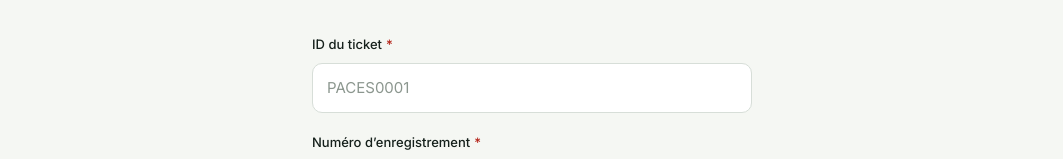
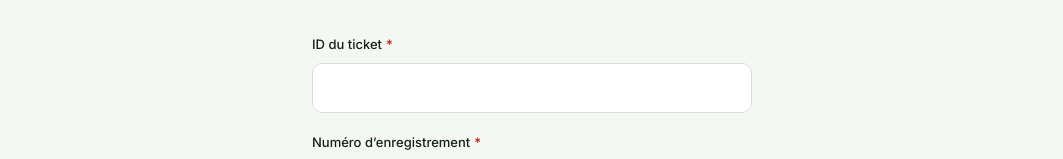
Before and after one commit to fanasinahenintsoa73-design/PROJET_QCM, a React (Vite) app: page /acces in a window 1280 px wide. Shown: the part 264-423 px from the top of the page, without its empty margins (108-1171 px from the left). Built offline with nearby package versions, Linux system fonts and the light colour scheme; no server answers; a web font is replaced by a local one.

Commit message:
fix(acces): retirer l'exemple PACES0001 du champ ID

```diff
--- a/src/pages/TicketAccessPage.tsx
+++ b/src/pages/TicketAccessPage.tsx
@@ -86,7 +86,6 @@ export function TicketAccessPage() {
               id="ticket-access-code"
               type="text"
               autoComplete="username"
-              placeholder="PACES0001"
               value={code}
               onChange={(event) => setCode(event.target.value.toUpperCase())}
               required
```
